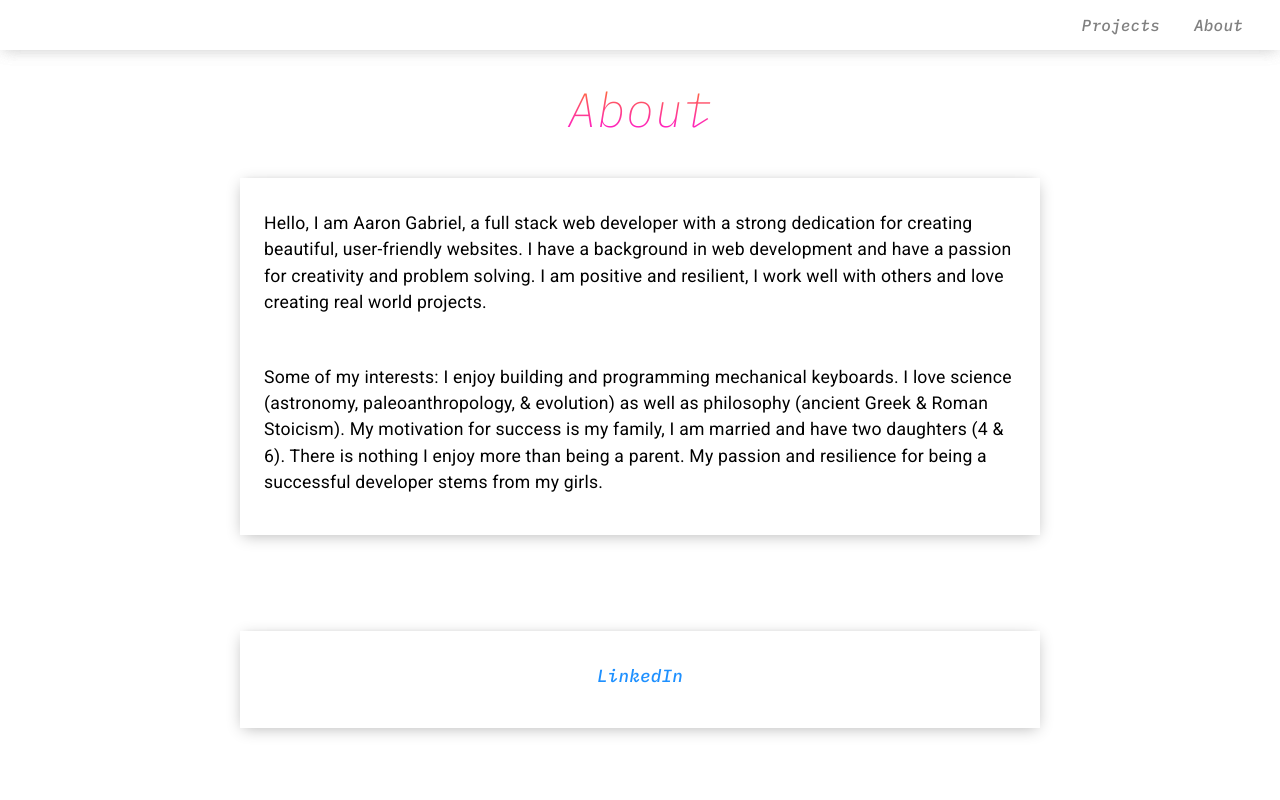
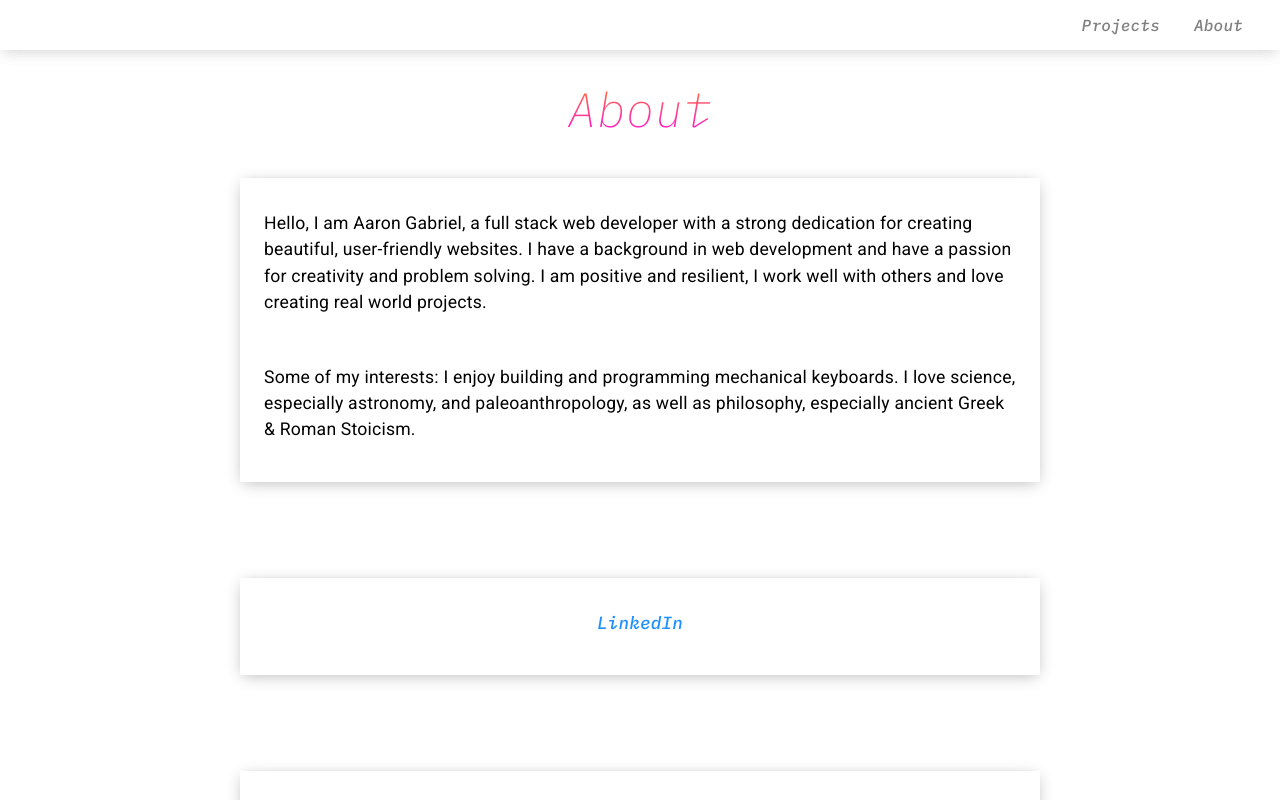
Before and after one commit to AaronGabriel147/project-gallery, a Next.js app: page /about in a window 1280 px wide. Shown: the top 800 px of the page. Built offline with nearby package versions, Linux system fonts and the light colour scheme.

Commit message:
edited about text

```diff
--- a/pages/about.js
+++ b/pages/about.js
@@ -26,7 +26,7 @@ export default function About() {
                 // priority
                 />
                 <p>Hello, I am Aaron Gabriel, a full stack web developer with a strong dedication for creating beautiful, user-friendly websites. I have a background in web development and have a passion for creativity and problem solving. I am positive and resilient, I work well with others and love creating real world projects.</p>
-                <p>Some of my interests: I enjoy building and programming mechanical keyboards. I love science (astronomy, paleoanthropology, & evolution) as well as philosophy (ancient Greek & Roman Stoicism). My motivation for success is my family, I am married and have two daughters (4 & 6). There is nothing I enjoy more than being a parent. My passion and resilience for being a successful developer stems from my girls.</p>
+                <p>Some of my interests: I enjoy building and programming mechanical keyboards. I love science, especially astronomy, and paleoanthropology, as well as philosophy, especially ancient Greek & Roman Stoicism.</p>
             </div>
 
             {/* LinkedIn */}
```
